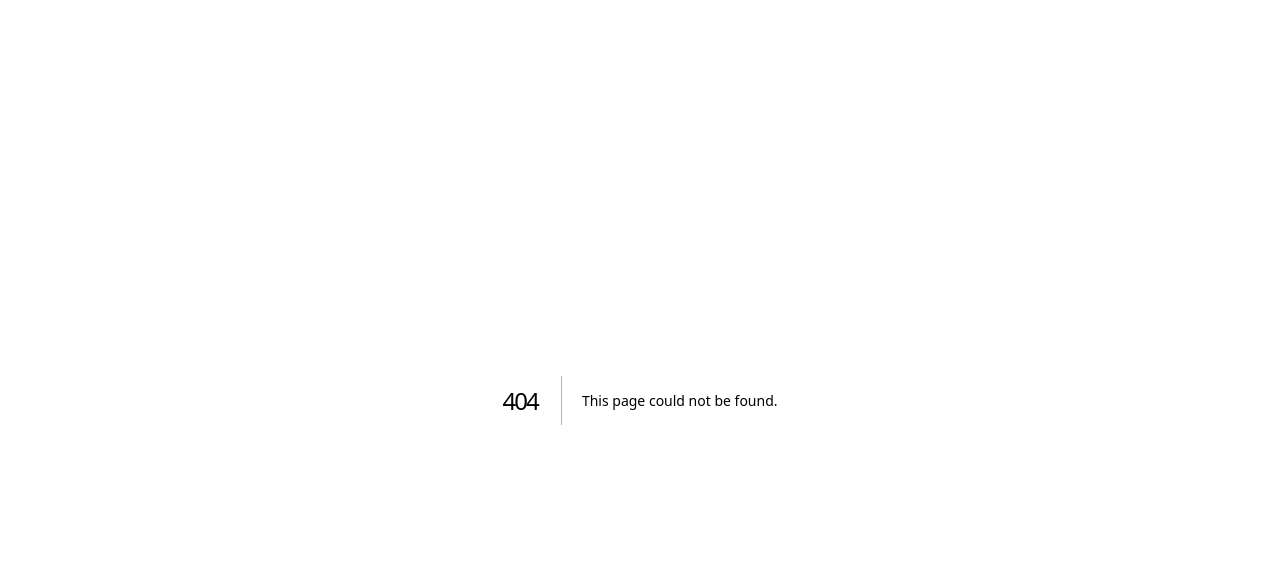
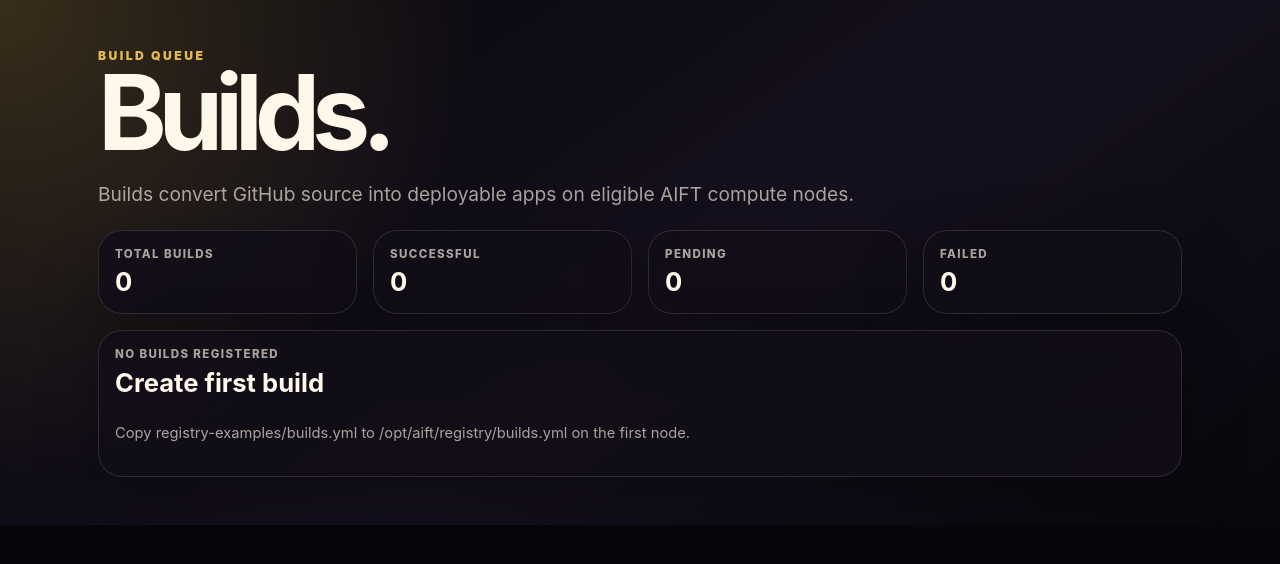
Before and after one commit to AIFreedomTrustFederation/VPS, a Next.js app in the folder apps/aift-dashboard/: page /builds in a window 1280 px wide. Before the commit this address had no page. Shown: the top 564 px of the page. Built offline with nearby package versions, Linux system fonts and the light colour scheme.

Commit message:
Add builds dashboard page

```diff
--- /dev/null
+++ b/apps/aift-dashboard/app/builds/page.tsx
@@ -0,0 +1,55 @@
+import { readBuilds } from '@/lib/builds';
+
+export default async function BuildsPage() {
+  const builds = await readBuilds();
+  const successful = builds.filter((build) => build.status === 'successful').length;
+  const pending = builds.filter((build) => build.status === 'pending').length;
+  const failed = builds.filter((build) => build.status === 'failed').length;
+
+  return (
+    <main className="page">
+      <p className="eyebrow">Build Queue</p>
+      <h1>Builds.</h1>
+      <p className="lead">
+        Builds convert GitHub source into deployable apps on eligible AIFT compute nodes.
+      </p>
+
+      <section className="grid metrics">
+        <div className="card metric"><span>Total builds</span><strong>{builds.length}</strong></div>
+        <div className="card metric"><span>Successful</span><strong>{successful}</strong></div>
+        <div className="card metric"><span>Pending</span><strong>{pending}</strong></div>
+        <div className="card metric"><span>Failed</span><strong>{failed}</strong></div>
+      </section>
+
+      <section className="app-list" style={{ marginTop: '1rem' }}>
+        {builds.length ? builds.map((build) => (
+          <article className="card app-card" key={build.id}>
+            <div>
+              <span className={`status ${build.status}`}>{build.status}</span>
+              <h3>{build.app}</h3>
+              <div className="meta">
+                <span>{build.id}</span>
+                <span>{build.node}</span>
+                <span>{build.framework}</span>
+              </div>
+              <div className="meta">
+                <span>started: {build.started_at || 'not started'}</span>
+                <span>finished: {build.finished_at || 'not finished'}</span>
+              </div>
+              <p className="footer-note">Commit: {build.commit || 'unknown'}</p>
+            </div>
+            <div className="actions">
+              <a className="btn secondary" href="/api/builds">API</a>
+            </div>
+          </article>
+        )) : (
+          <article className="card metric">
+            <span>No builds registered</span>
+            <strong>Create first build</strong>
+            <p className="footer-note">Copy registry-examples/builds.yml to /opt/aift/registry/builds.yml on the first node.</p>
+          </article>
+        )}
+      </section>
+    </main>
+  );
+}
```
